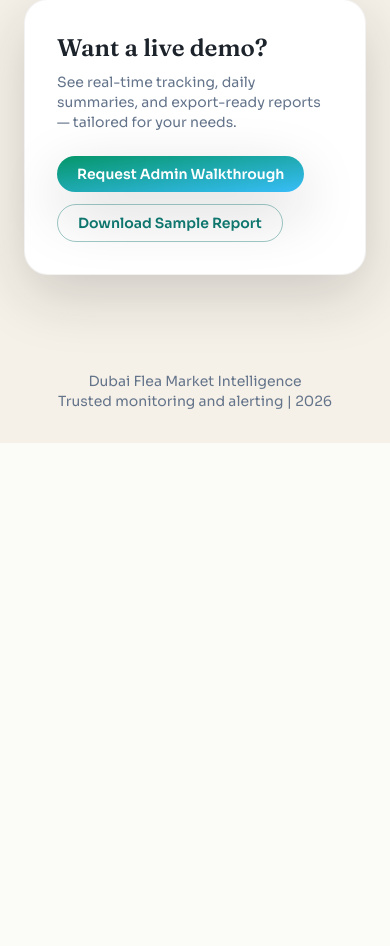
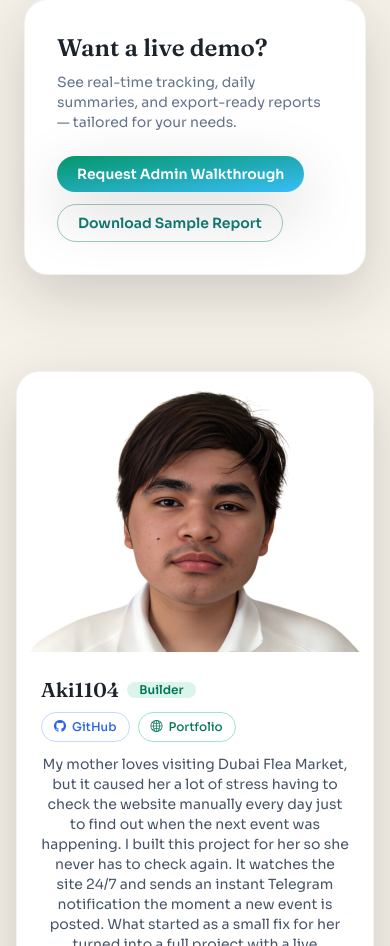
Before and after one commit to Aki1104/dubaifleamarket_scraping, a Flask app: page / in a window 390 px wide; the page is wider, and only the part inside the window is pictured. Shown: the part 5554-6500 px from the top of that part. Before the commit the page ends 5997 px from the top of that part, so only its background shows below. Run offline with Flask 3, Linux system fonts and the light colour scheme; data comes from the database, SQL or seed files in the repository; data that the repository does not hold is empty.

Commit message:
feat: restore developer card (280px mobile photo, hover zoom, responsive grid), telegram stat in public API

```diff
--- a/routes_api.py
+++ b/routes_api.py
@@ -106,6 +106,7 @@ def api_public_stats():
     return jsonify({
         'total_checks': CONFIG.get('total_checks', 0),
         'emails_sent': CONFIG.get('emails_sent', 0),
+        'telegram_messages_sent': CONFIG.get('telegram_messages_sent', 0),
         'seen_count': len(seen_data.get('event_ids', [])),
         'email_queue_count': len(config.EMAIL_QUEUE),
         'latest_event': get_latest_event_summary(),
--- a/templates/index.html
+++ b/templates/index.html
@@ -409,6 +409,108 @@
     </main>
 
     <footer class="py-8 text-center text-sm text-slate-500">
+        <!-- Developer Section -->
+        <style>
+            .dev-card {
+                max-width: 42rem;
+                margin: 0 auto 2.5rem;
+                overflow: hidden;
+                border-radius: 1.5rem;
+                transition: transform 0.25s ease, box-shadow 0.25s ease;
+            }
+            .dev-card:hover {
+                transform: translateY(-3px);
+                box-shadow: 0 8px 30px rgba(0,0,0,0.10);
+            }
+            .dev-grid {
+                display: grid;
+                grid-template-columns: 1fr;
+            }
+            .dev-photo {
+                position: relative;
+                height: 280px;
+                overflow: hidden;
+                background: linear-gradient(135deg, #059669, #38bdf8);
+            }
+            .dev-photo img {
+                width: 100%;
+                height: 100%;
+                object-fit: cover;
+                object-position: top center;
+                transition: transform 0.4s ease;
+            }
+            .dev-card:hover .dev-photo img {
+                transform: scale(1.03);
+            }
+            .dev-content {
+                padding: 1.5rem;
+            }
+            .dev-link {
+                display: inline-flex;
+                align-items: center;
+                gap: 0.375rem;
+                border-radius: 9999px;
+                padding: 0.25rem 0.75rem;
+                font-size: 0.75rem;
+                font-weight: 500;
+                transition: background-color 0.2s ease, transform 0.15s ease;
+            }
+            .dev-link:hover {
+                transform: translateY(-1px);
+            }
+            .dev-link-gh {
+                border: 1px solid rgba(59,130,246,0.3);
+                color: var(--tw-accent, #2563eb);
+            }
+            .dev-link-gh:hover { background-color: rgba(59,130,246,0.08); }
+            .dev-link-pf {
+                border: 1px solid rgba(16,185,129,0.4);
+                color: #047857;
+            }
+            .dev-link-pf:hover { background-color: rgba(16,185,129,0.08); }
+            @media (min-width: 640px) {
+                .dev-grid { grid-template-columns: 12rem 1fr; }
+                .dev-photo { height: auto; min-height: 100%; }
+            }
+        </style>
+        <div class="dev-card border border-black/5 bg-white text-left shadow-glow dark:border-slate-700/40 dark:bg-slate-900/80" style="margin-left:1rem; margin-right:1rem;">
+            <div class="dev-grid">
+                <div class="dev-photo">
+                    <img
+                        src="{{ url_for('static', filename='assets/images/aki1104profile.png') }}"
+                        alt="Aki1104"
+                        onerror="this.style.display='none'; document.getElementById('dev-initials').style.display='flex';"
+                        id="dev-profile-img"
+                    >
+                    <div style="display:none; position:absolute; inset:0; align-items:center; justify-content:center; font-size:2.5rem; font-weight:700; color:#fff;" id="dev-initials">AK</div>
+                </div>
+                <div class="dev-content" style="display:flex; flex-direction:column; justify-content:center; gap:0.75rem;">
+                    <div>
+                        <div style="display:flex; flex-wrap:wrap; align-items:center; gap:0.5rem;">
+                            <span class="font-display text-xl font-semibold text-ink dark:text-slate-100">Aki1104</span>
+                            <span class="rounded-full bg-emerald-500/15 px-3 py-0.5 text-xs font-semibold text-emerald-700 dark:text-emerald-300">Builder</span>
+                        </div>
+                        <div style="margin-top:0.5rem; display:flex; flex-wrap:wrap; gap:0.5rem;">
+                            <a href="https://github.com/Aki1104" target="_blank" rel="noopener noreferrer" class="dev-link dev-link-gh">
+                                <i class="bi bi-github"></i> GitHub
+                            </a>
+                            <a href="https://msbp-portfolio.vercel.app/" target="_blank" rel="noopener noreferrer" class="dev-link dev-link-pf">
+                                <i class="bi bi-globe2"></i> Portfolio
+                            </a>
+                        </div>
+                    </div>
+                    <p class="text-sm leading-relaxed text-slate-600 dark:text-slate-400">
+                        My mother loves visiting Dubai Flea Market, but it caused her a lot of stress having to check
+                        the website manually every day just to find out when the next event was happening.
+                        I built this project for her so she never has to check again. It watches the site 24/7 and
+                        sends an instant Telegram notification the moment a new event is posted.
+                        What started as a small fix for her turned into a full project with a live dashboard,
+                        email alerts, and a database backend. Built out of love.
+                    </p>
+                </div>
+            </div>
+        </div>
+
         <div>Dubai Flea Market Intelligence</div>
         <div>Trusted monitoring and alerting | {{ current_year }}</div>
     </footer>
@@ -467,6 +569,7 @@
                     document.getElementById('metric-emails').textContent = data.emails_sent ?? '--';
                     document.getElementById('metric-events').textContent = data.seen_count ?? '--';
                     document.getElementById('metric-queue').textContent = data.email_queue_count ?? '--';
+                    document.getElementById('metric-telegram').textContent = data.telegram_messages_sent ?? '--';
 
                     if (data.latest_event) {
                         const event = data.latest_event;
```
